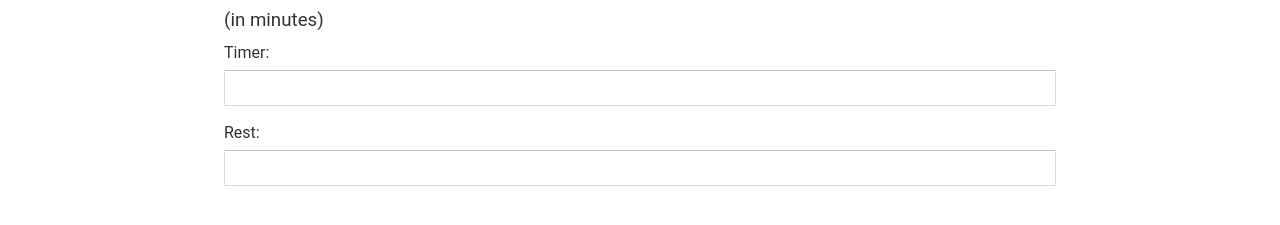
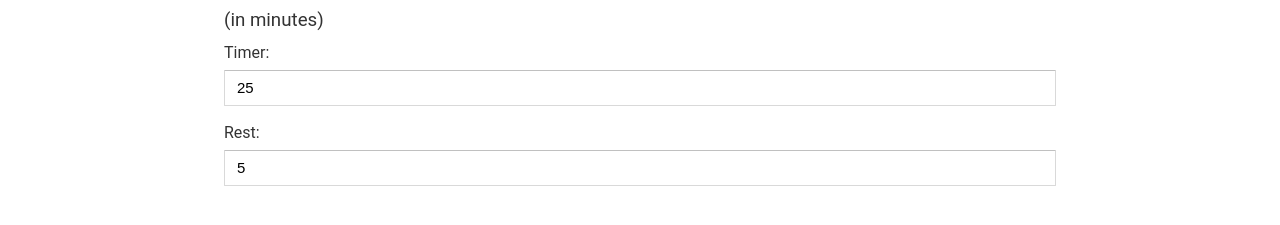
Before and after one commit to handleman/react-pomodoro-timer-example, a Next.js app: page /config in a window 1280 px wide. Shown: the part 121-346 px from the top of the page. Built offline with nearby package versions, Linux system fonts and the light colour scheme.

Commit message:
config page

```diff
--- a/components/button/button.module.scss
+++ b/components/button/button.module.scss
@@ -11,6 +11,7 @@
     border-radius: 10px;
     transition: border-color .3s, color .3s, background-color .3s;
     box-shadow: 0 1px 3px rgba(0, 0, 0, .4);
+    margin-right: 1em;
     cursor: pointer;
 
     &:hover {
--- a/components/pomodoro/pomodoro.module.scss
+++ b/components/pomodoro/pomodoro.module.scss
@@ -10,6 +10,8 @@ $side: 250px;
     display: flex;
     align-items: center;
     justify-content: center;
+    margin-left: auto;
+    margin-right: auto;
 
     &.active {
         background-color: colors.$accentColor;
--- a/components/timerControlsPanel/timerControlsPanel.module.scss
+++ b/components/timerControlsPanel/timerControlsPanel.module.scss
@@ -1,5 +1,5 @@
 .controls {
     display: flex;
-    justify-content: sp;
+    justify-content: center;
     padding-top: 2em;
 }
--- a/pages/config.jsx
+++ b/pages/config.jsx
@@ -1,8 +1,35 @@
 import Head from 'next/head'
+import { useSelector, useDispatch } from 'react-redux';
+import { selectInterval, setInterval, selectRest, setRest, setMinutes } from '../store/countDownSlice';
+import { reset } from '../store/timerSlice';
 
-// todo: head title
-// todo: move code out to '/features/timer'
 export default function Config() {
+    // form that takes interval values for pomodoro timer and resting mode
+    // take interval and rest values from state and put it in templat
+    const dispatch = useDispatch();
+    const interval = useSelector(selectInterval);
+    const rest = useSelector(selectRest);
+
+
+    //  each form element has its own handler fired on onChange
+    // interval time input handler
+    const intervalChange = event => {
+        // gets the value from input p
+        // input could be taken from event.target object
+        const value = event.target.value;
+        // update the stete for interval
+        dispatch(setInterval(value));
+        // update state for minutes
+        dispatch(setMinutes(value))
+        // update state for timer as reset in order to restart interface for pomodoro
+        dispatch(reset());
+    }
+
+    const restChange = event => {
+        const value = event.target.value;
+        dispatch(setRest(value));
+        dispatch(reset());
+    }
     return (
         <div>
             <Head>
@@ -14,11 +41,11 @@ export default function Config() {
                 <label htmlFor="interval">
                     Timer:
                 </label>
-                <input type="number" name="interval" id="interval" />
+                <input type="number" name="interval" id="interval" value={interval} onChange={intervalChange} />
                 <label htmlFor="rest">
                     Rest:
                 </label>
-                <input type="number" name="rest" id="rest" />
+                <input type="number" name="rest" id="rest" value={rest} onChange={restChange} />
 
                 </form>
                 <style jsx lang="scss">{`
--- a/store/countDownSlice.js
+++ b/store/countDownSlice.js
@@ -34,6 +34,7 @@ export const selectSeconds = state => state.countDown.seconds;
 export const selectInterval = state => state.countDown.interval;
 export const selectRestInterval = state => state.countDown.rest;
 export const selectedStatus = state => state.countDown.status;
+export const selectRest = state => state.countDown.rest;
 
 export const {
     setStatus,
```
